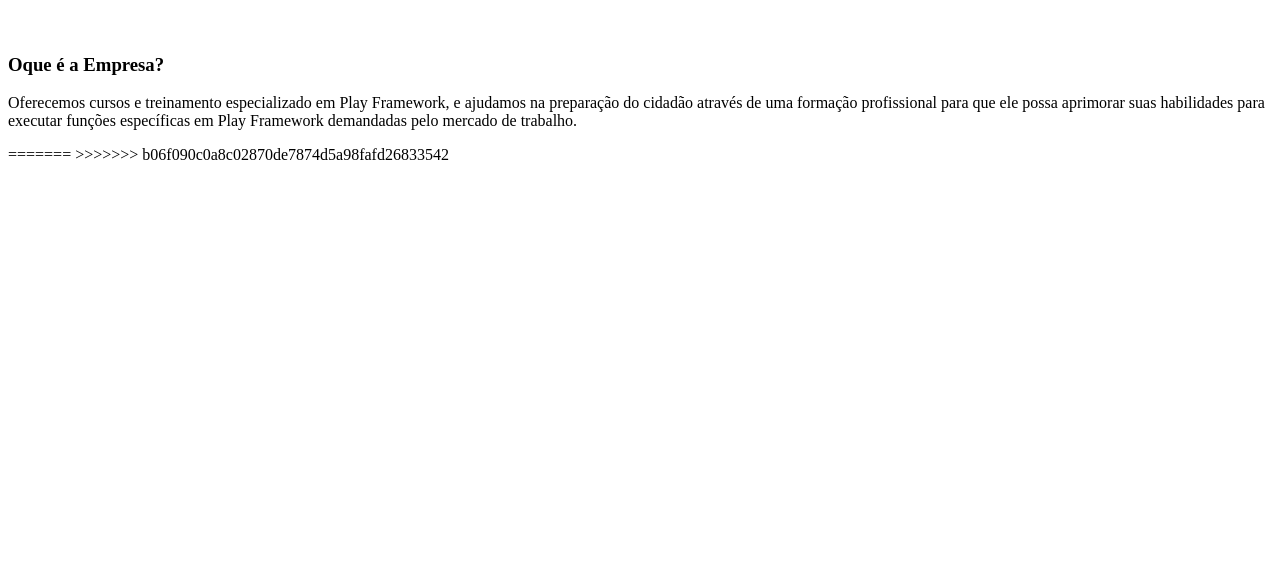
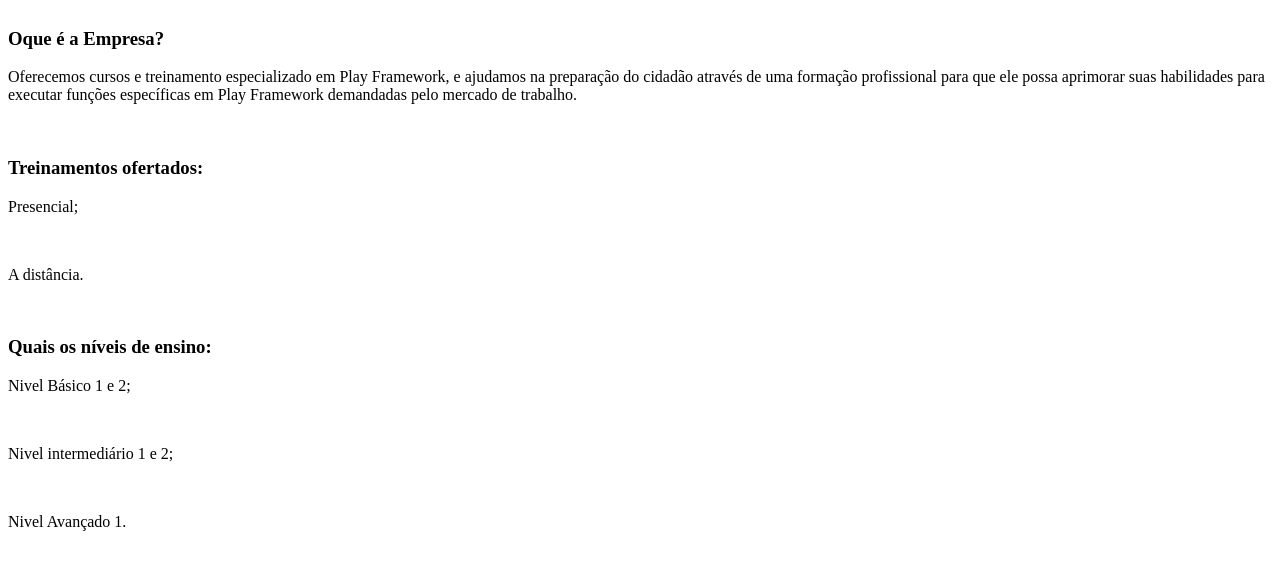
Before and after one commit to wanessasl/equipe10, a plain HTML site: page index.html in a window 1280 px wide. Shown: the part 136-706 px from the top of the page. Drawn offline with Linux system fonts and the light colour scheme.

Commit message:
segundo envio

```diff
--- a/index.html
+++ b/index.html
@@ -1,4 +1,3 @@
-<<<<<<< HEAD
 <!DOCTYPE html>
 <html>
     <head>
@@ -11,11 +10,13 @@
     <br>
     <h3>Oque é a Empresa?</h3>
     <p>Oferecemos cursos e treinamento especializado em Play Framework, e ajudamos na preparação do cidadão através de uma formação profissional para que ele possa aprimorar suas habilidades para executar funções específicas em Play Framework demandadas pelo mercado de trabalho. </p>
-
-
-
+    <br>
+    <h3>Treinamentos ofertados:</h3>
+    <p>Presencial;</p><br>
+    <p>A distância.</p><br>
+    <h3>Quais os níveis de ensino:</h3>
+    <p>Nivel Básico 1 e 2;</p><br>
+    <p>Nivel intermediário 1 e 2;</p><br>
+    <p>Nivel Avançado 1.</p><br>
     </body>
 </html>
-=======
-
->>>>>>> b06f090c0a8c02870de7874d5a98fafd26833542
```
